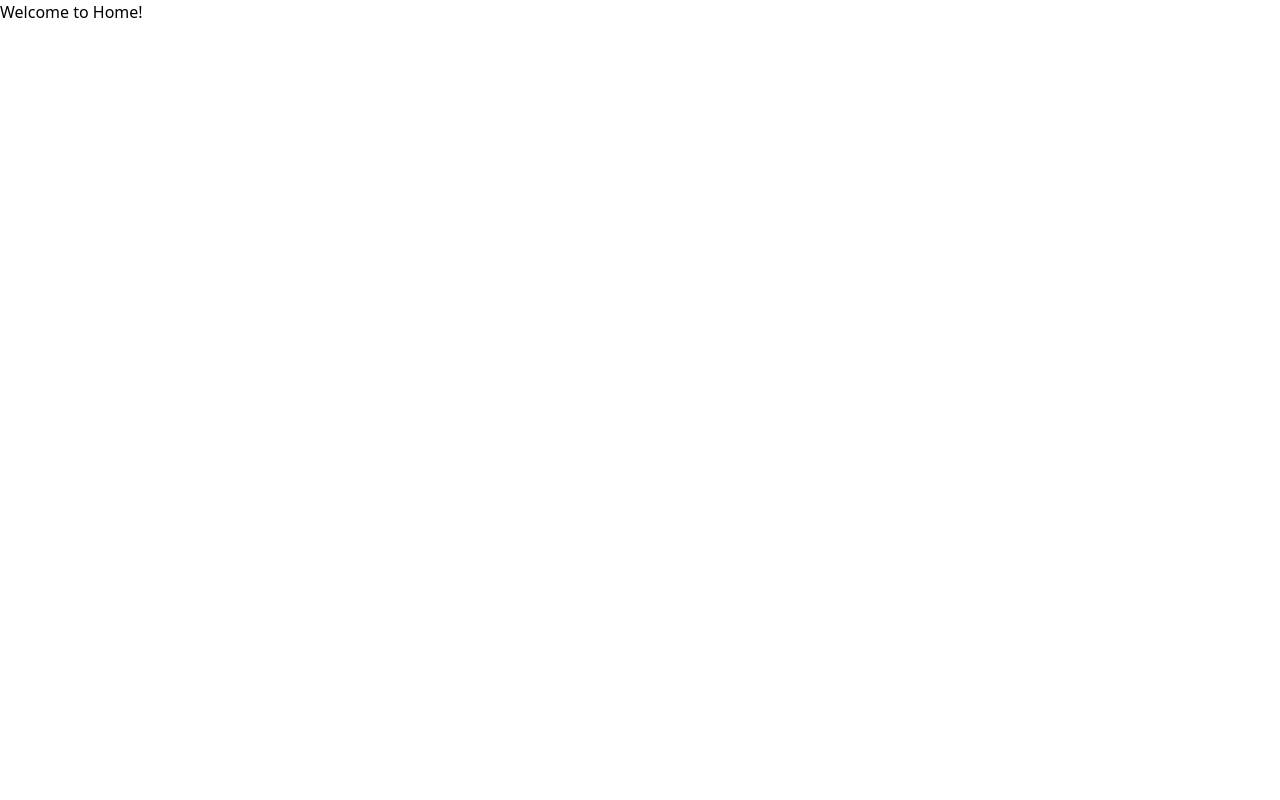
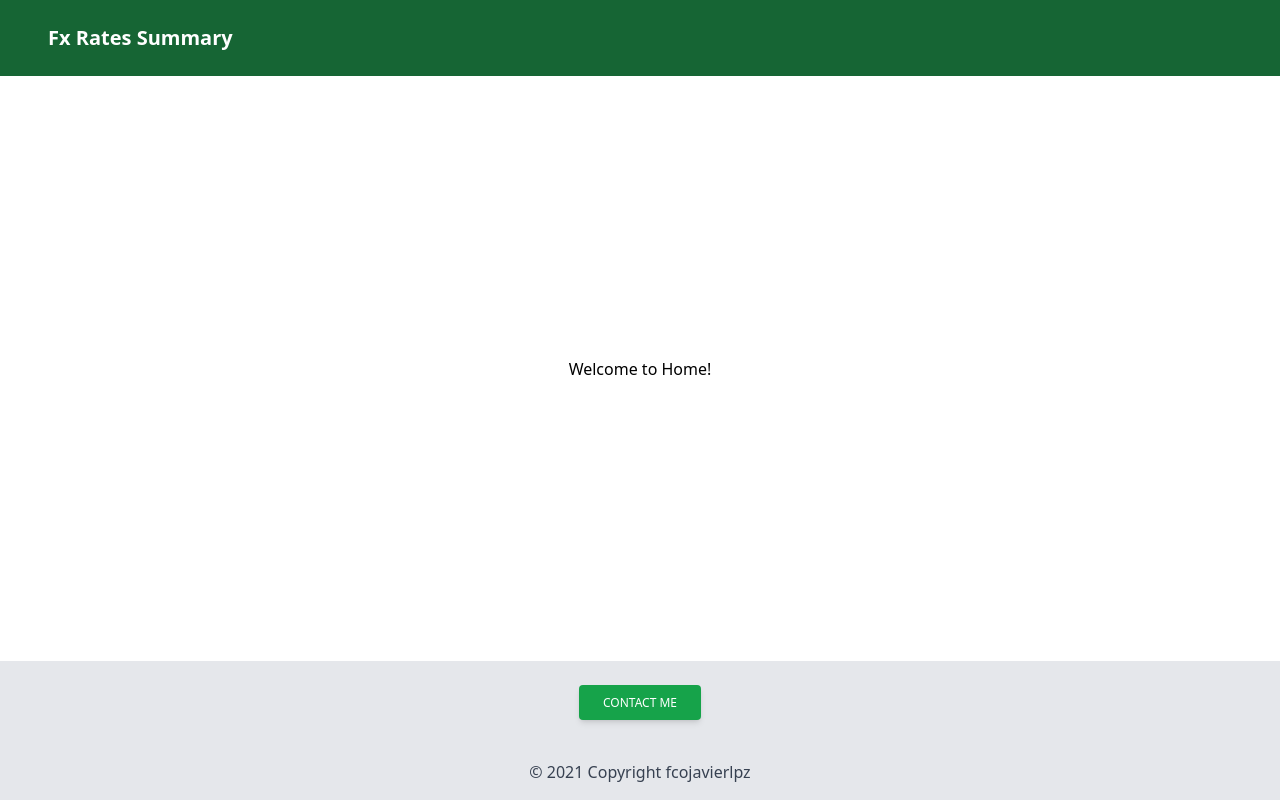
Before and after one commit to FcoJavierLpz/fx-rates-summary, a React (Vite) app: page / in a window 1280 px wide. Built offline with nearby package versions, Linux system fonts and the light colour scheme.

Commit message:
refactor(app): add footer and navbar for the main view

```diff
--- a/src/App.tsx
+++ b/src/App.tsx
@@ -1,15 +1,21 @@
 import { BrowserRouter as Router, Route, Routes } from 'react-router-dom'
 import Home from './pages/Home'
 import NotFound from './pages/NotFound'
+import Footer from './components/Footer'
+import NavBar from './components/NavBar'
 
 function App() {
   return (
     <Router>
-      <div>
-        <Routes>
-          <Route path="/" element={<Home />} />
-          <Route path="*" element={<NotFound />} />
-        </Routes>
+      <div className="flex flex-col h-screen justify-between">
+        <NavBar />
+        <main className="mx-auto">
+          <Routes>
+            <Route path="/" element={<Home />} />
+            <Route path="*" element={<NotFound />} />
+          </Routes>
+        </main>
+        <Footer />
       </div>
     </Router>
   )
```
